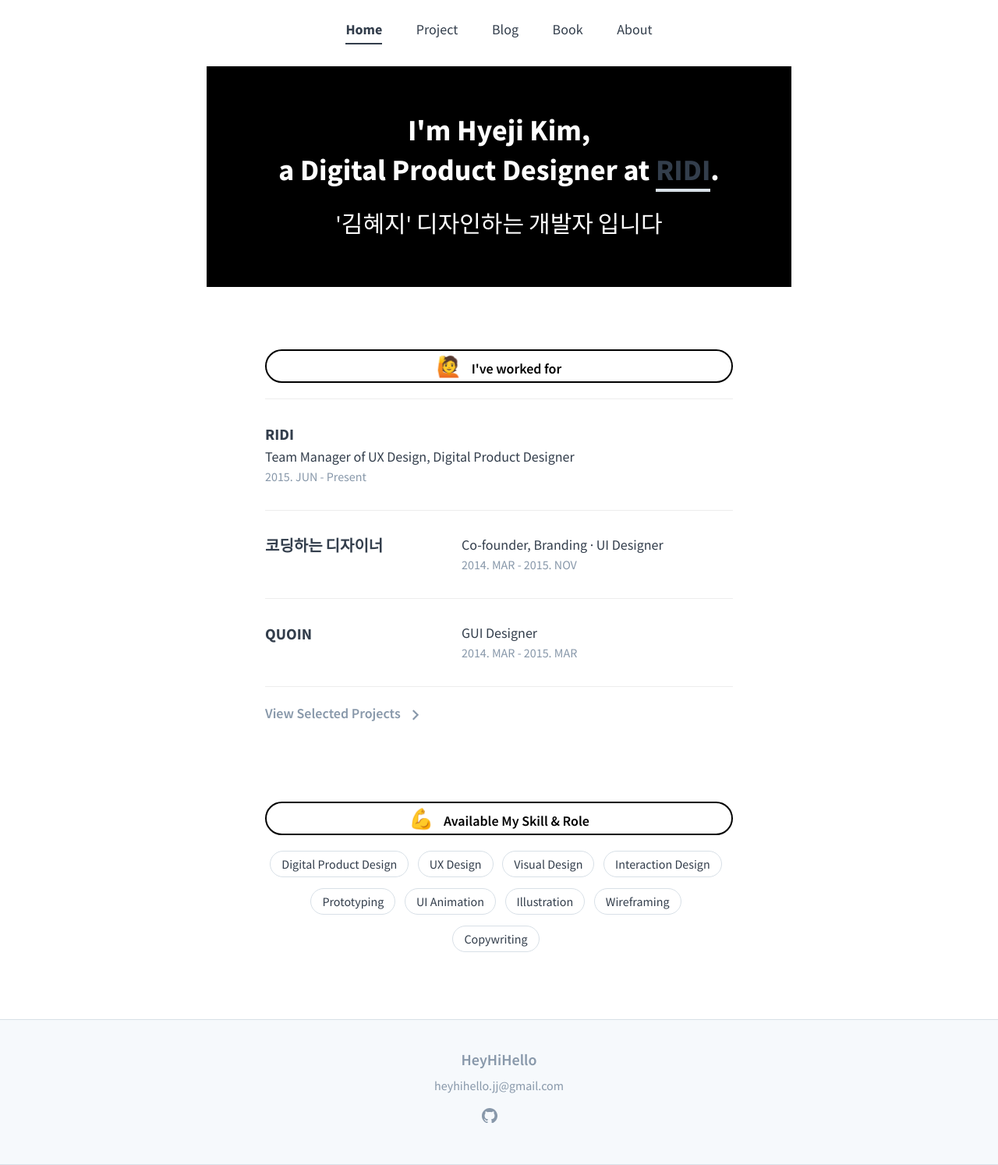
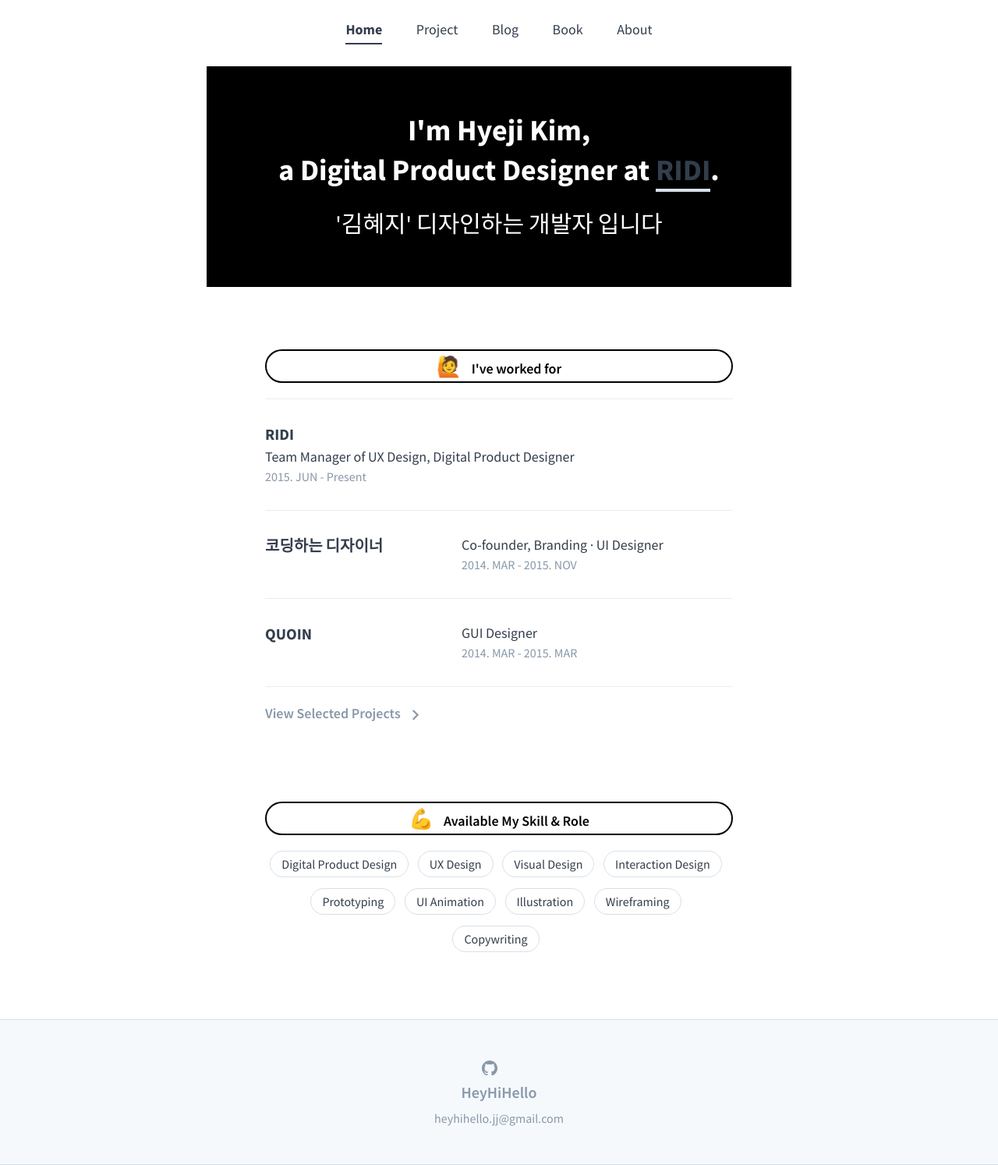
Before and after one commit to HeyHiHello17/HeyHiHello17.github.io, a Jekyll site: the page built from index.md, in a window 1280 px wide. Shown: the whole page at 78% size. Built offline with Jekyll 4.4.1, drawn with Linux system fonts in a browser that asks for light colours.

Commit message:
순서바꾸기

```diff
--- a/_includes/footer.html
+++ b/_includes/footer.html
@@ -1,14 +1,8 @@
 <footer>
     <address class="footer_wrap">
         <div class="information">
-            <div class="myname">
-                HeyHiHello
-            </div>
-            <a href="mailto:heyhihello.jj@gmail.com" class="email">
-                heyhihello.jj@gmail.com
-            </a>
+
             <div class="accounts">
-
                 <a href="http://github.com/HeyHiHello17" target="_blank" class="transition">
                     <svg viewBox="0 0 32.6 31.8">
                     <path fill-rule="evenodd" clip-rule="evenodd" d="M16.3,0C7.3,0,0,7.3,0,16.3c0,7.2,4.7,13.3,11.1,15.5
@@ -19,8 +13,16 @@
                     c0,0.4,0.3,0.9,1.1,0.8c6.5-2.2,11.1-8.3,11.1-15.5C32.6,7.3,25.3,0,16.3,0z"></path>
                     </svg>
                 </a>
+            </div>
 
+            <div class="myname">
+                HeyHiHello
             </div>
+
+            <a href="mailto:heyhihello.jj@gmail.com" class="email">
+                heyhihello.jj@gmail.com
+            </a>
+
         </div>
 
 
```
